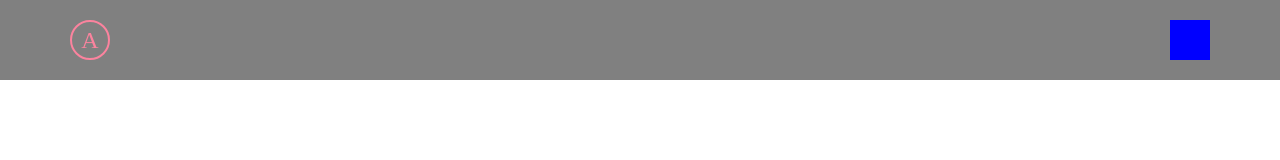
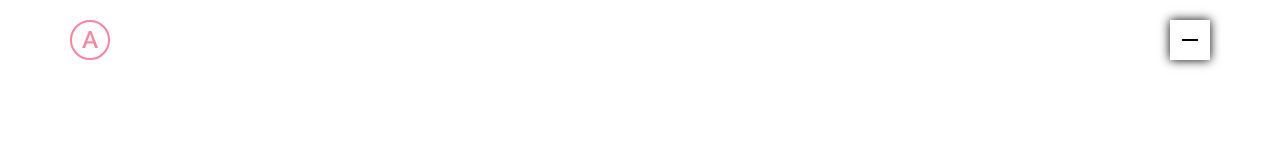
Before and after one commit to adiher22/portfolio-V2, a plain HTML site: page index.html in a window 1280 px wide. Drawn offline with Linux system fonts and the light colour scheme.

Commit message:
Intregation font google and styling color

```diff
--- a/css/style.css
+++ b/css/style.css
@@ -1,8 +1,28 @@
+/* font import */
+@import url('https://fonts.googleapis.com/css2?family=Raleway:wght@400;500;600;700&display=swap');
+
+
 /* Global style */
+/* ------- */
+/* define custom css variables */
+:root{
+    --bg-black-900:#000000;
+    --bg-black-100:#dddddd;
+    --bg-black-50:#eff0f4;
+    --text-black-900:#000000;
+    --text-black-700:#555555;
+    --text-black-600:#666666;
+    --text-black-300:#bbbbbb;
+
+}
     body{
         font-size: 16px;
         line-height: 1.5;
         overflow: hidden;
+    }
+    *:not(i){
+        font-family: 'Raleway', sans-serif;
+        font-weight: 400;
     }
     *{
         margin: 0;
@@ -42,7 +62,7 @@
 
 /* header */
 .header{
-    background-color: gray;
+
     padding:  20px 15px;
     position: absolute;
     width: 100%;
@@ -61,9 +81,20 @@
     color:var(--skin-color);
     border-radius: 50%;
     border:2px solid var(--skin-color);
+    font-weight: 600;
+    text-transform: uppercase;
 }
 .header .hamburger-btn{
     height: 40px;
     width: 40px;
-    background-color: blue;
+    box-shadow: 0 0 10px; box-shadow: 0 0 10px; box-shadow: 0 0 10px;
+    display: flex;
+    align-items: center;
+    justify-content: center;
 }
+.header .hamburger-btn span{
+    display: block;
+    height: 2px;
+    width: 16px;
+    background-color:var(--bg-black-900);
+}
```
